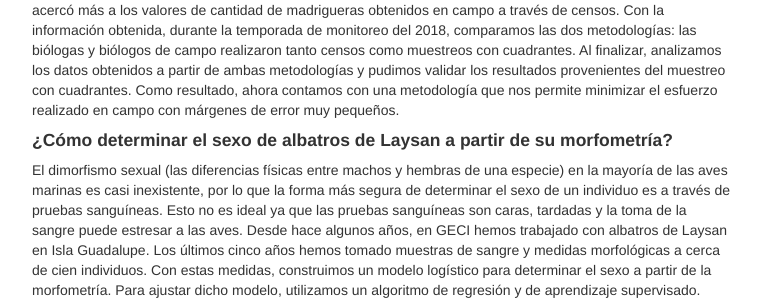
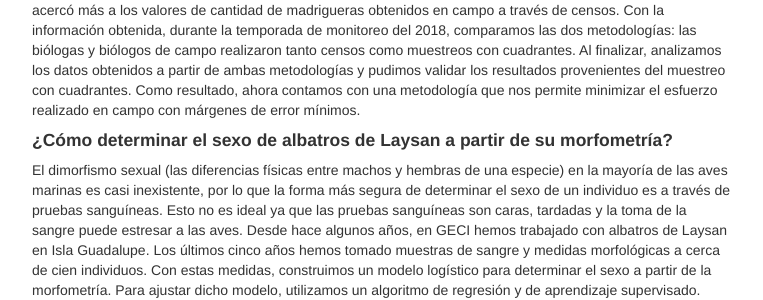
Before and after one commit to LizethMReyes/islasgeci.github.io, a Jekyll site: the page built from _posts/2020-05-25-divulgacion.md, in a window 1280 px wide and 900 px high, scrolled down 4794 px. Shown: the part 358-658 px from the top of the window, without its empty margins (258-1021 px from the left). Built offline with Jekyll 4.4.1, drawn with Linux system fonts in a browser that asks for light colours; some of the changed text lies outside the part shown.

Commit message:
📝 Incorpora sugerencias de @andrea-sanchez
Co-authored-by: Andrea Sánchez <60370110+andrea-sanchez@users.noreply.github.com>

```diff
--- a/_posts/2020-05-25-divulgacion.md
+++ b/_posts/2020-05-25-divulgacion.md
@@ -285,7 +285,7 @@ monitoreo del 2018, comparamos las dos metodologías: las biólogas y biólogos
 tanto censos como muestreos con cuadrantes. Al finalizar, analizamos los datos obtenidos a partir de
 ambas metodologías y pudimos validar los resultados provenientes del muestreo con cuadrantes. Como
 resultado, ahora contamos con una metodología que nos permite minimizar el esfuerzo realizado en
-campo con márgenes de error muy pequeños.
+campo con márgenes de error mínimos.
 
 #### ¿Cómo determinar el sexo de albatros de Laysan a partir de su morfometría?
 
```
